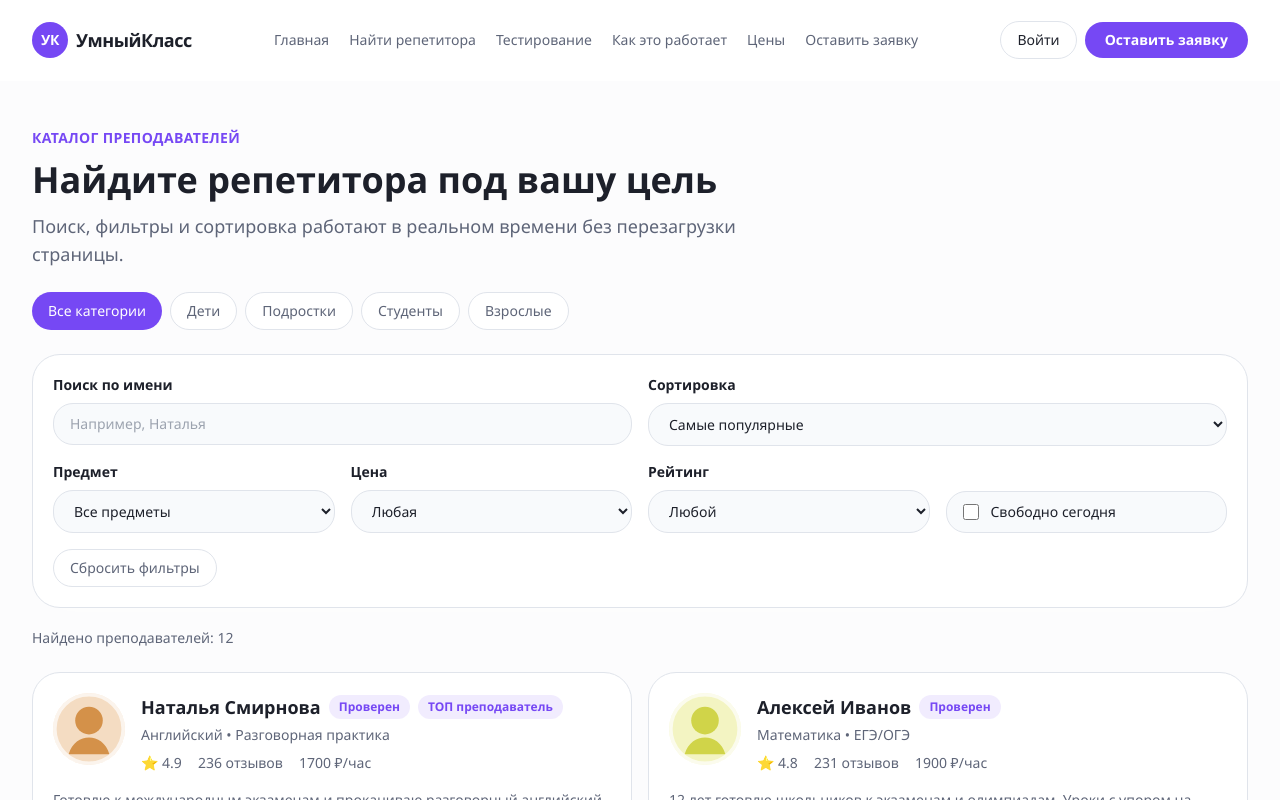
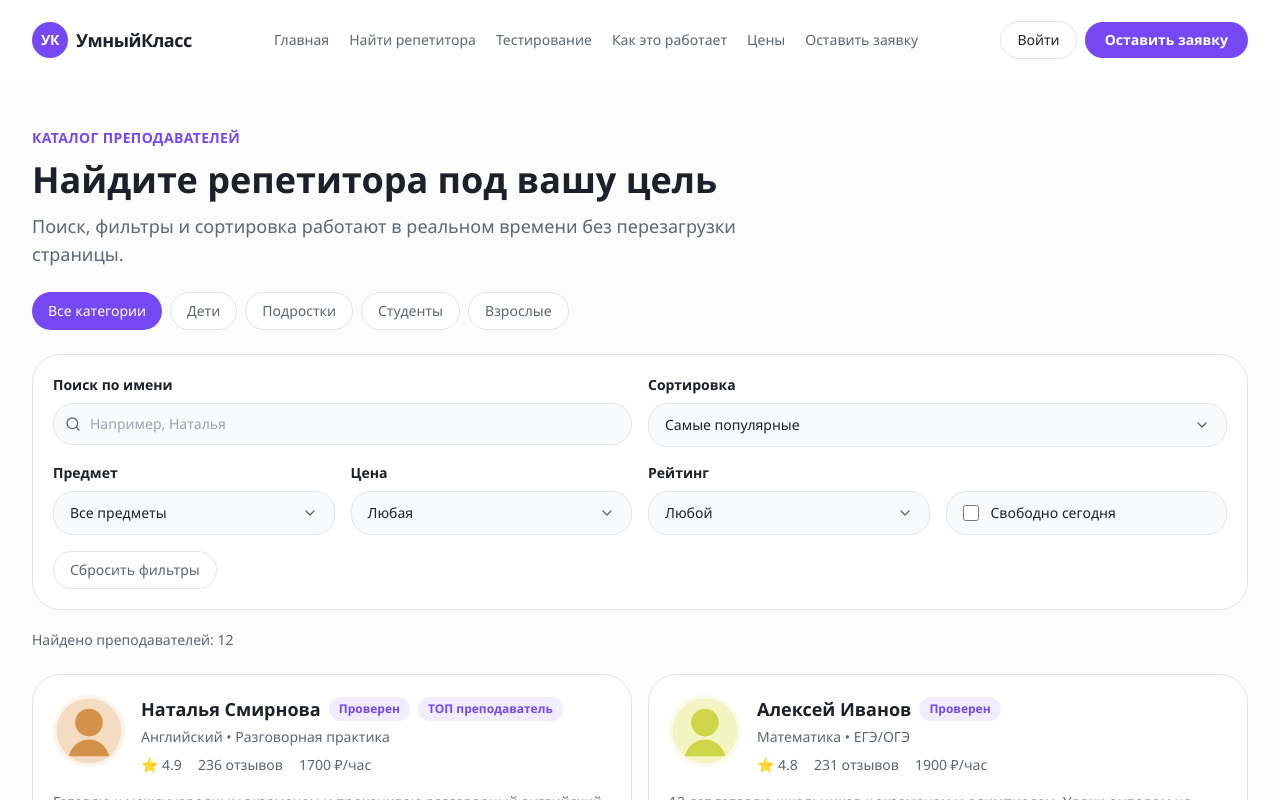
Before and after one commit to karinversan/diploma, a Next.js app: page /teachers in a window 1280 px wide. Shown: the top 800 px of the page. Built offline with nearby package versions, Linux system fonts and the light colour scheme.

Commit message:
feat: update selection menu design

```diff
--- a/components/FiltersBar.tsx
+++ b/components/FiltersBar.tsx
@@ -1,4 +1,8 @@
 "use client";
+
+import { Search } from "lucide-react";
+
+import { FilterSelect } from "@/components/ui/FilterSelect";
 
 type SortOption = "popular" | "price-asc" | "price-desc" | "rating";
 
@@ -18,6 +22,27 @@ type FiltersBarProps = {
   onSortChange: (value: SortOption) => void;
   onReset: () => void;
 };
+
+const sortOptions = [
+  { value: "popular", label: "Самые популярные" },
+  { value: "price-asc", label: "Сначала дешевле" },
+  { value: "price-desc", label: "Сначала дороже" },
+  { value: "rating", label: "По рейтингу" }
+];
+
+const priceOptions = [
+  { value: "all", label: "Любая" },
+  { value: "0-1500", label: "До 1500 ₽" },
+  { value: "1500-2000", label: "1500–2000 ₽" },
+  { value: "2000+", label: "От 2000 ₽" }
+];
+
+const ratingOptions = [
+  { value: "all", label: "Любой" },
+  { value: "4.5", label: "От 4.5" },
+  { value: "4.8", label: "От 4.8" },
+  { value: "4.9", label: "От 4.9" }
+];
 
 export function FiltersBar({
   search,
@@ -40,76 +65,57 @@ export function FiltersBar({
       <div className="grid gap-4 lg:grid-cols-2">
         <label className="block">
           <span className="mb-2 block text-sm font-semibold text-foreground">Поиск по имени</span>
+          <div className="relative">
+            <Search className="pointer-events-none absolute left-3 top-1/2 h-4 w-4 -translate-y-1/2 text-muted-foreground" />
             <input
               value={search}
               onChange={(event) => onSearchChange(event.target.value)}
               type="text"
               placeholder="Например, Наталья"
-            className="w-full rounded-2xl border border-border bg-slate-50 px-4 py-2.5 text-sm outline-none transition focus:border-primary focus:bg-white"
+              className="w-full rounded-2xl border border-border bg-slate-50 py-2.5 pl-9 pr-4 text-sm outline-none transition focus:border-primary focus:bg-white"
             />
+          </div>
         </label>
 
         <label className="block">
           <span className="mb-2 block text-sm font-semibold text-foreground">Сортировка</span>
-          <select
+          <FilterSelect
             value={sort}
-            onChange={(event) => onSortChange(event.target.value as SortOption)}
-            className="w-full rounded-2xl border border-border bg-slate-50 px-4 py-2.5 text-sm outline-none transition focus:border-primary focus:bg-white"
-          >
-            <option value="popular">Самые популярные</option>
-            <option value="price-asc">Сначала дешевле</option>
-            <option value="price-desc">Сначала дороже</option>
-            <option value="rating">По рейтингу</option>
-          </select>
+            onValueChange={(value) => onSortChange(value as SortOption)}
+            options={sortOptions}
+            ariaLabel="Сортировка преподавателей"
+          />
         </label>
       </div>
 
       <div className="mt-4 grid gap-4 sm:grid-cols-2 lg:grid-cols-4">
         <label className="block">
           <span className="mb-2 block text-sm font-semibold text-foreground">Предмет</span>
-          <select
+          <FilterSelect
             value={subject}
-            onChange={(event) => onSubjectChange(event.target.value)}
-            className="w-full rounded-2xl border border-border bg-slate-50 px-4 py-2.5 text-sm outline-none transition focus:border-primary focus:bg-white"
-          >
-            {subjects.map((item) => (
-              <option key={item} value={item}>
-                {item}
-              </option>
-            ))}
-          </select>
+            onValueChange={onSubjectChange}
+            options={subjects.map((item) => ({ value: item, label: item }))}
+            ariaLabel="Фильтр по предмету"
+          />
         </label>
 
         <label className="block">
           <span className="mb-2 block text-sm font-semibold text-foreground">Цена</span>
-          <select
+          <FilterSelect
             value={priceRange}
-            onChange={(event) => onPriceRangeChange(event.target.value)}
-            className="w-full rounded-2xl border border-border bg-slate-50 px-4 py-2.5 text-sm outline-none transition focus:border-primary focus:bg-white"
-          >
-            <option value="all">Любая</option>
-            <option value="0-1500">До 1500 ₽</option>
-            <option value="1500-2000">1500–2000 ₽</option>
-            <option value="2000+">От 2000 ₽</option>
-          </select>
+            onValueChange={onPriceRangeChange}
+            options={priceOptions}
+            ariaLabel="Фильтр по цене"
+          />
         </label>
 
         <label className="block">
           <span className="mb-2 block text-sm font-semibold text-foreground">Рейтинг</span>
-          <select
-            value={rating}
-            onChange={(event) => onRatingChange(event.target.value)}
-            className="w-full rounded-2xl border border-border bg-slate-50 px-4 py-2.5 text-sm outline-none transition focus:border-primary focus:bg-white"
-          >
-            <option value="all">Любой</option>
-            <option value="4.5">От 4.5</option>
-            <option value="4.8">От 4.8</option>
-            <option value="4.9">От 4.9</option>
-          </select>
+          <FilterSelect value={rating} onValueChange={onRatingChange} options={ratingOptions} ariaLabel="Фильтр по рейтингу" />
         </label>
 
         <div className="flex items-end gap-2">
-          <label className="inline-flex w-full items-center gap-3 rounded-2xl border border-border bg-slate-50 px-4 py-2.5 text-sm font-medium text-foreground">
+          <label className="inline-flex h-11 w-full items-center gap-3 rounded-2xl border border-border bg-slate-50 px-4 py-2.5 text-sm font-medium text-foreground transition hover:border-primary/30">
             <input
               checked={availableToday}
               onChange={(event) => onAvailableTodayChange(event.target.checked)}
@@ -124,7 +130,7 @@ export function FiltersBar({
       <button
         type="button"
         onClick={onReset}
-        className="mt-4 inline-flex items-center justify-center rounded-full border border-border px-4 py-2 text-sm font-medium text-muted-foreground transition hover:text-foreground"
+        className="mt-4 inline-flex items-center justify-center rounded-full border border-border px-4 py-2 text-sm font-medium text-muted-foreground transition hover:border-primary/30 hover:text-foreground"
       >
         Сбросить фильтры
       </button>
--- /dev/null
+++ b/components/ui/FilterSelect.tsx
@@ -0,0 +1,69 @@
+"use client";
+
+import * as Select from "@radix-ui/react-select";
+import { Check, ChevronDown } from "lucide-react";
+
+import { cn } from "@/lib/utils";
+
+export type FilterOption = {
+  value: string;
+  label: string;
+};
+
+type FilterSelectProps = {
+  value: string;
+  onValueChange: (value: string) => void;
+  options: FilterOption[];
+  ariaLabel: string;
+  placeholder?: string;
+  className?: string;
+};
+
+export function FilterSelect({
+  value,
+  onValueChange,
+  options,
+  ariaLabel,
+  placeholder,
+  className
+}: FilterSelectProps) {
+  return (
+    <Select.Root value={value} onValueChange={onValueChange}>
+      <Select.Trigger
+        aria-label={ariaLabel}
+        className={cn(
+          "inline-flex h-11 w-full items-center justify-between rounded-2xl border border-border bg-slate-50 px-4 text-sm text-foreground outline-none transition data-[placeholder]:text-muted-foreground hover:border-primary/35 focus:border-primary focus:bg-white",
+          className
+        )}
+      >
+        <Select.Value placeholder={placeholder} />
+        <Select.Icon className="text-muted-foreground">
+          <ChevronDown className="h-4 w-4" aria-hidden="true" />
+        </Select.Icon>
+      </Select.Trigger>
+
+      <Select.Portal>
+        <Select.Content
+          position="popper"
+          sideOffset={8}
+          className="z-[80] max-h-80 min-w-[var(--radix-select-trigger-width)] overflow-hidden rounded-2xl border border-border bg-white shadow-soft"
+        >
+          <Select.Viewport className="p-1.5">
+            {options.map((option) => (
+              <Select.Item
+                key={option.value}
+                value={option.value}
+                className="relative flex cursor-pointer select-none items-center rounded-xl py-2.5 pl-8 pr-8 text-sm text-foreground outline-none transition data-[highlighted]:bg-primary/10"
+              >
+                <Select.ItemIndicator className="absolute left-2.5 inline-flex items-center text-primary">
+                  <Check className="h-4 w-4" aria-hidden="true" />
+                </Select.ItemIndicator>
+                <Select.ItemText>{option.label}</Select.ItemText>
+              </Select.Item>
+            ))}
+          </Select.Viewport>
+        </Select.Content>
+      </Select.Portal>
+    </Select.Root>
+  );
+}
--- a/package.json
+++ b/package.json
@@ -10,6 +10,7 @@
   },
   "dependencies": {
     "@radix-ui/react-dialog": "^1.1.15",
+    "@radix-ui/react-select": "^2.2.6",
     "lucide-react": "^0.563.0",
     "next": "14.2.26",
     "react": "18.2.0",
```
Also changed, not shown: 1 other file (tests, documents, lock files or other folders). Lines whose indentation alone changed are shown as unchanged.
